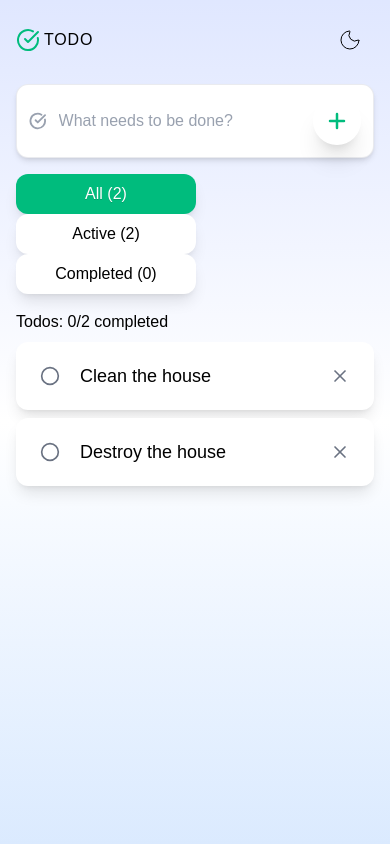
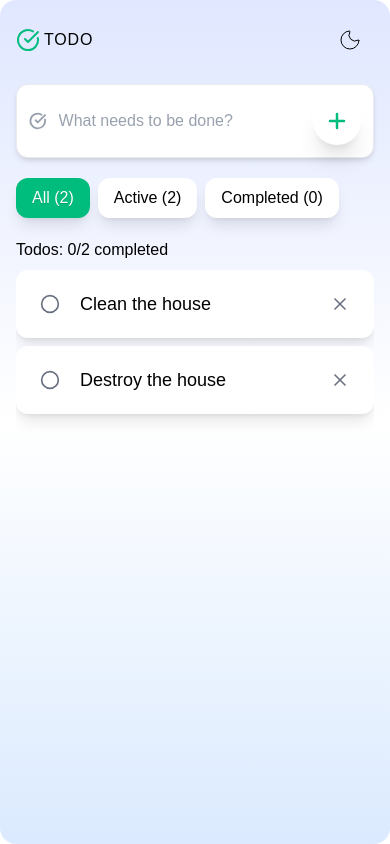
Before and after one commit to viviantangdev/todo, a React (Vite) app: page / in a window 390 px wide. Built offline with nearby package versions, Linux system fonts and the light colour scheme.

Commit message:
responsive

```diff
--- a/src/App.tsx
+++ b/src/App.tsx
@@ -43,7 +43,7 @@ function App() {
   };
 
   return (
-    <div className=' space-y-5 p-4'>
+    <div className='content flex flex-col gap-5 p-4 h-screen w-full rounded-2xl lg:max-w-180 lg:m-auto'>
       <header>
         <div className='flex justify-between items-center'>
           <h1 className='flex items-center gap-1'>
@@ -53,7 +53,7 @@ function App() {
           <ThemeButton />
         </div>
       </header>
-      <main className='space-y-4'>
+      <main className='flex-1 flex flex-col gap-5 min-h-0'>
         <section>
           <AddTodoInput
             value={newTodo}
@@ -62,7 +62,7 @@ function App() {
           />
         </section>
         <section>
-          <div className='space-x-1'>
+          <div className='flex flex-wrap gap-2'>
             {tabs.map((tab) => {
               const isActive = activeTab === tab.title;
               const count = TAB_CONFIG[tab.title].getCount(counts);
@@ -78,7 +78,7 @@ function App() {
             })}
           </div>
         </section>
-        <section className='space-y-2'>
+        <section className='flex-1 flex flex-col gap-2 min-h-0'>
           <p>{subTitle}</p>
           {filteredTodos.length === 0 ? (
             <EmptyState
@@ -92,7 +92,7 @@ function App() {
               }
             />
           ) : (
-            <ul className='space-y-2'>
+            <ul className='flex-1 space-y-2 min-h-0 overflow-y-auto'>
               {filteredTodos.map((todo) => {
                 return (
                   <li
--- a/src/components/EmptyState.tsx
+++ b/src/components/EmptyState.tsx
@@ -39,10 +39,10 @@ export const EmptyState = ({ tab, children }: EmptyStateProps) => {
   const { icon: Icon, title, description } = emptyConfigs[tab];
 
   return (
-    <div className='flex flex-col items-center justify-center gap-2 h-85 rounded-xl border-dashed border-2 '>
+    <div className='flex flex-col items-center justify-center gap-2 h-85 rounded-xl border-dashed border-2 p-5'>
       <Icon className='h-15 w-15 completeIcon stroke-1' />
       <h4 className='font-semibold text-2xl tracking-wide'>{title}</h4>
-      <p className='mb-5'>{description}</p>
+      <p className='mb-5 text-center'>{description}</p>
       {children}
     </div>
   );
--- a/src/components/TabButton.tsx
+++ b/src/components/TabButton.tsx
@@ -9,7 +9,7 @@ export const TabButton = ({ label, onClick, active }: TabButtonProps) => {
     <button
        aria-label={label}
       onClick={onClick}
-      className={`px-4 py-2 w-45 shadow-lg ${active ? 'activeTab' : 'tab'}`}
+      className={`px-4 py-2 max-w-45 shadow-lg ${active ? 'activeTab' : 'tab'}`}
     >
       {label}
     </button>
--- a/src/index.css
+++ b/src/index.css
@@ -33,11 +33,9 @@
     border-color: var(--color-border);
   }
   body {
-    @apply h-screen w-screen font-display text-black
-    bg-linear-0 from-blue-100 via-white to-indigo-100;
+    @apply h-screen w-screen overflow-hidden font-display text-black bg-white;
     @variant dark {
-      @apply text-white
-      bg-linear-0 from-blue-950/80 via-slate-900 to-black;
+      @apply text-white bg-black;
     }
   }
   button {
@@ -46,6 +44,13 @@
 }
 
 @layer components {
+  .content {
+    @apply bg-linear-0 from-blue-100 via-white to-indigo-100;
+    @variant dark {
+      @apply text-white
+      bg-linear-0 from-blue-950/80 via-slate-900 to-black;
+    }
+  }
   .card,
   .tab {
     @apply bg-white animate-fade-in-scale transition-smooth;
```
